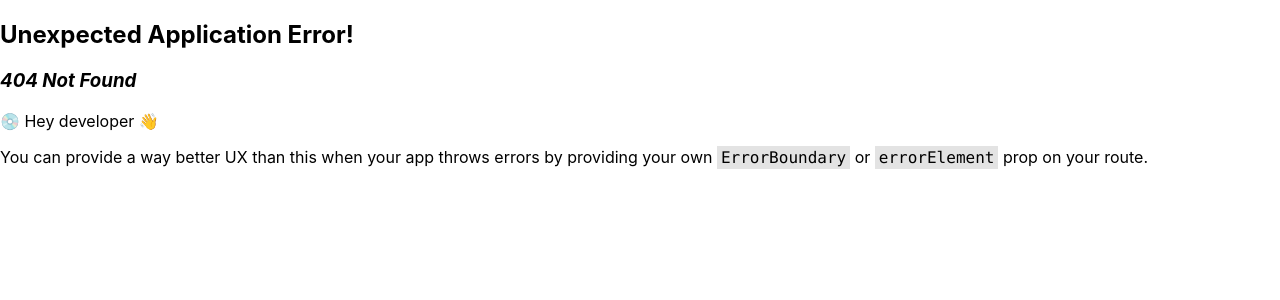
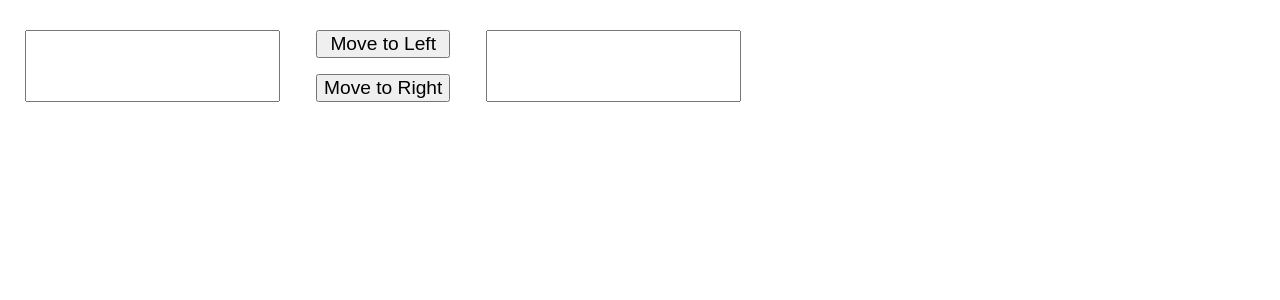
Before and after one commit to Engine194/railway-78-reactjs, a React (Create React App) app in the folder hex-rgb-converter/: page /nikita in a window 1280 px wide. Before the commit this address had no page. Shown: the top 300 px of the page. Built offline with nearby package versions, Linux system fonts and the light colour scheme.

Commit message:
submit Ex 1

```diff
--- /dev/null
+++ b/hex-rgb-converter/src/Components/Nikita.js
@@ -0,0 +1,37 @@
+import React, { useState } from "react";
+import "../styles/nikita.css";
+
+const Nikita = () => {
+  const [inputA, setInputA] = useState("");
+  const [inputB, setInputB] = useState("");
+
+  const handleChangeA = (e) => setInputA(e.target.value);
+  const handleChangeB = (e) => setInputB(e.target.value);
+
+  const moveToRight = () => {
+    setInputB(inputA);
+    setInputA("");
+  }
+
+  const moveToLeft = () => {
+    setInputA(inputB);
+    setInputB("");
+  }
+
+  return (
+    <div className="nikita-container">
+      <input className="nikita-input" value={inputA} onChange={handleChangeA} />
+      <div className="nikita-actions">
+        <button onClick={moveToLeft} className="nikita-btn" type="button">
+          Move to Left
+        </button>
+        <button onClick={moveToRight} className="nikita-btn" type="button">
+          Move to Right
+        </button>
+      </div>
+      <input className="nikita-input" value={inputB} onChange={handleChangeB} />
+    </div>
+  );
+};
+
+export default Nikita;
--- a/hex-rgb-converter/src/index.js
+++ b/hex-rgb-converter/src/index.js
@@ -6,6 +6,7 @@ import reportWebVitals from "./reportWebVitals";
 import { createBrowserRouter, RouterProvider } from "react-router-dom";
 import UserList from "./Components/UserList";
 import User from "./Components/User";
+import Nikita from "./Components/Nikita";
 
 export const routeMaps = [
   {
@@ -25,6 +26,12 @@ export const routeMaps = [
     element: <User/>,
     label: "User detail",
     isMain: false,
+  },
+  {
+    path: "/nikita",
+    element: <Nikita/>,
+    label: "Exercise1",
+    isMain: true,
   }
 ];
 
--- /dev/null
+++ b/hex-rgb-converter/src/styles/nikita.css
@@ -0,0 +1,19 @@
+.nikita-container {
+    display: flex;
+    padding: 30px 25px;
+    column-gap: 36px;
+}
+
+.nikita-input {
+    font-size: larger;
+}
+
+.nikita-actions {
+    display: flex;
+    flex-direction: column;
+    row-gap: 16px;
+}
+
+.nikita-btn {
+    font-size: larger;
+}
```
